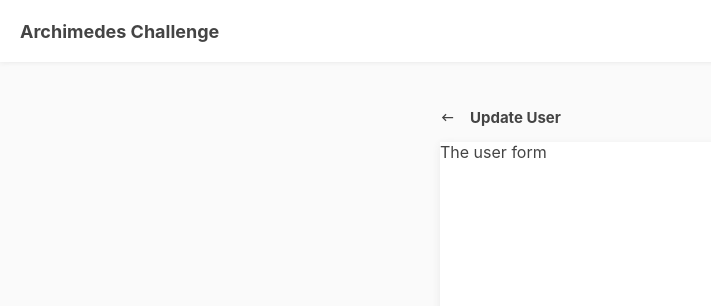
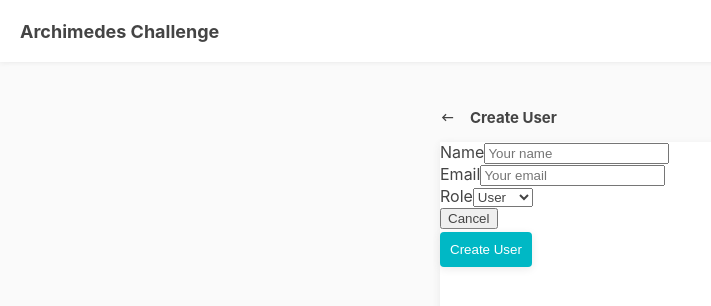
Before and after one commit to mppdg/archimedes-frontend-react-challenge, a React (Create React App) app: page /users/create in a window 1280 px wide. Shown: the top 306 px of the page, without its empty margins (0-711 px from the left). Built offline with nearby package versions, Linux system fonts and the light colour scheme.

Commit message:
Define and use UserForm component in CreateUser view

```diff
--- a/src/components/common/UserForm.jsx
+++ b/src/components/common/UserForm.jsx
@@ -0,0 +1,31 @@
+import ActionButton from "./ActionButton";
+
+const UserForm = ({ actionText }) => {
+    return (
+        <form className="user-form">
+            <div className="form-group">
+                <label htmlFor="name">Name</label>
+                <input type="text" id="name" name="name" placeholder="Your name" />
+            </div>
+            <div className="form-group">
+                <label htmlFor="email">Email</label>
+                <input type="text" id="email" name="email" placeholder="Your email" />
+            </div>
+            <div className="form-group">
+                <label htmlFor="role">Role</label>
+                <select id="role" name="role">
+                    <option value="user">User</option>
+                    <option value="admin">Admin</option>
+                </select>
+            </div>
+            <div className="form-group" style={{ marginBottom: "3px" }}>
+                <ActionButton className="btn-secondary" text="Cancel" />
+            </div>
+            <div className="form-group">
+                <ActionButton text={actionText} type="submit" />
+            </div>
+        </form>
+    );
+};
+
+export default UserForm;
--- a/src/components/views/CreateUser.jsx
+++ b/src/components/views/CreateUser.jsx
@@ -1,13 +1,14 @@
+import { MdKeyboardBackspace } from "react-icons/md";
 import ContentCard from "../common/ContentCard";
-import { MdKeyboardBackspace } from "react-icons/md";
+import UserForm from "../common/UserForm";
 
 /**
  * CreateUser
  * Modal to add a new user record
  */
 const CreateUser = () => {
-    const title = <span><MdKeyboardBackspace /> <strong>Update User</strong></span>
-    const content = "The user form"
+    const title = <span><MdKeyboardBackspace /> <strong>Create User</strong></span>
+    const content =<UserForm actionText="Create User" />
 
       return (
         <ContentCard content={content} title={title} />
```
